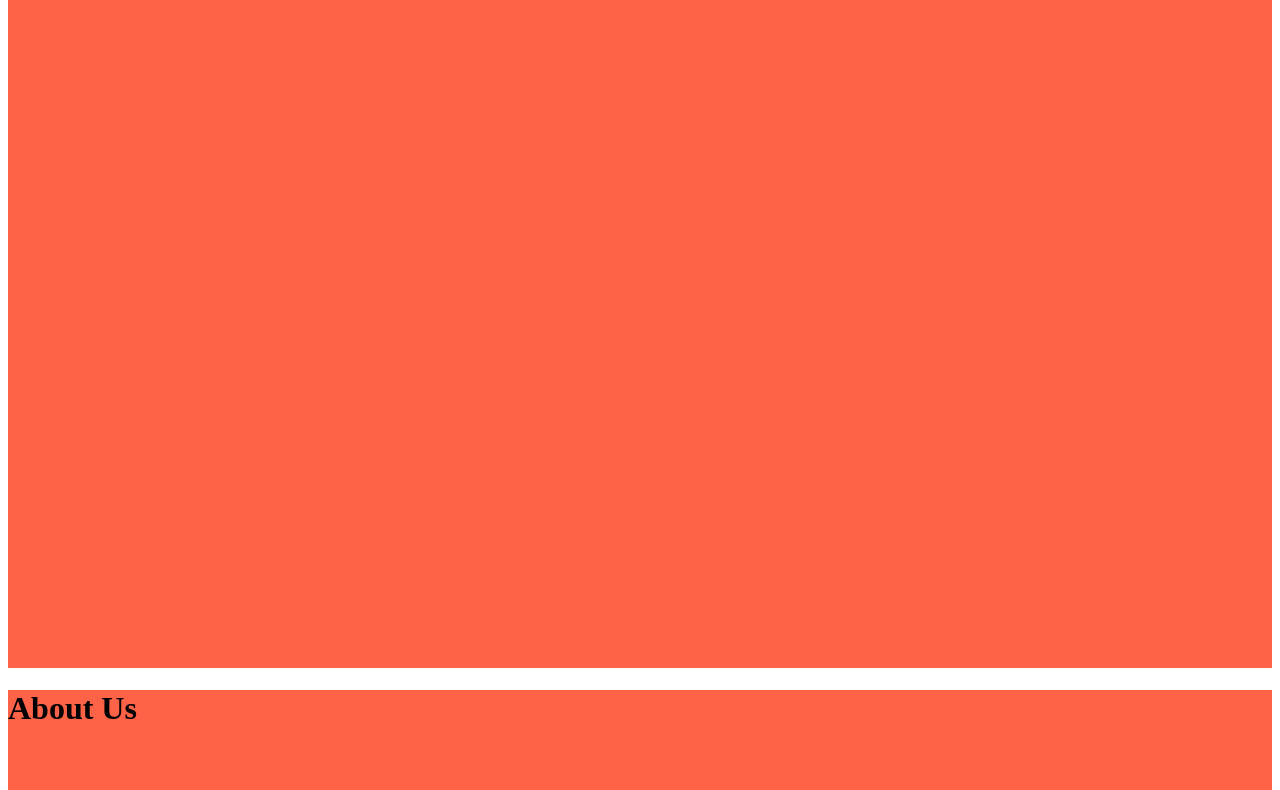
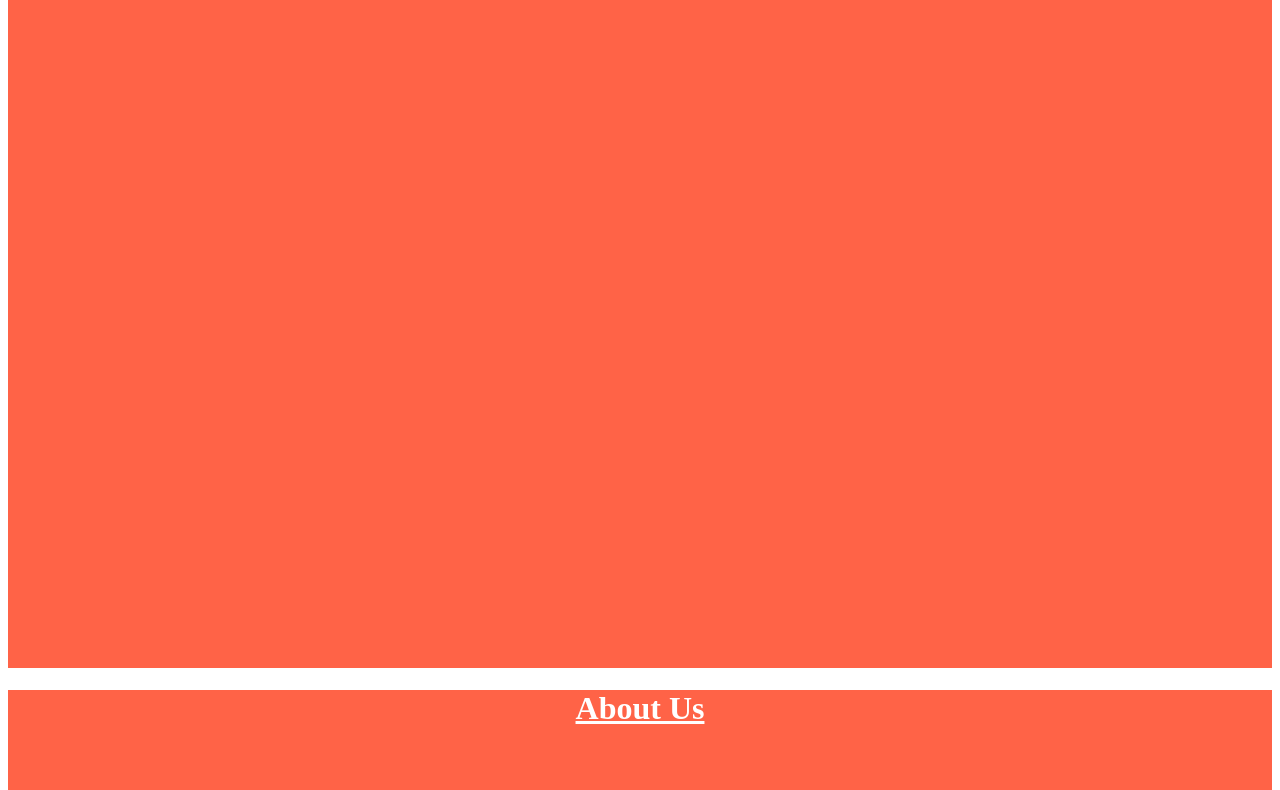
Before and after one commit to kamaldoharey/Smooth-scrolling, a plain HTML site: page index.html in a window 1280 px wide. Shown: the part 115-905 px from the top of the page. Drawn offline with Linux system fonts and the light colour scheme.

Commit message:
added some css

```diff
--- a/index.html
+++ b/index.html
@@ -36,6 +36,9 @@
 				font-weight: bold;
 				font-size: larger;
 			}
+			h1 {
+				text-align: center;
+			}
 		</style>
 	</head>
 
@@ -64,6 +67,8 @@
 		</div>
 		<script>
 			document.body.style.textTransform = 'capitalize';
+			document.body.style.textDecoration = 'underline';
+			document.body.style.color = '#fff';
 		</script>
 	</body>
 </html>
```
